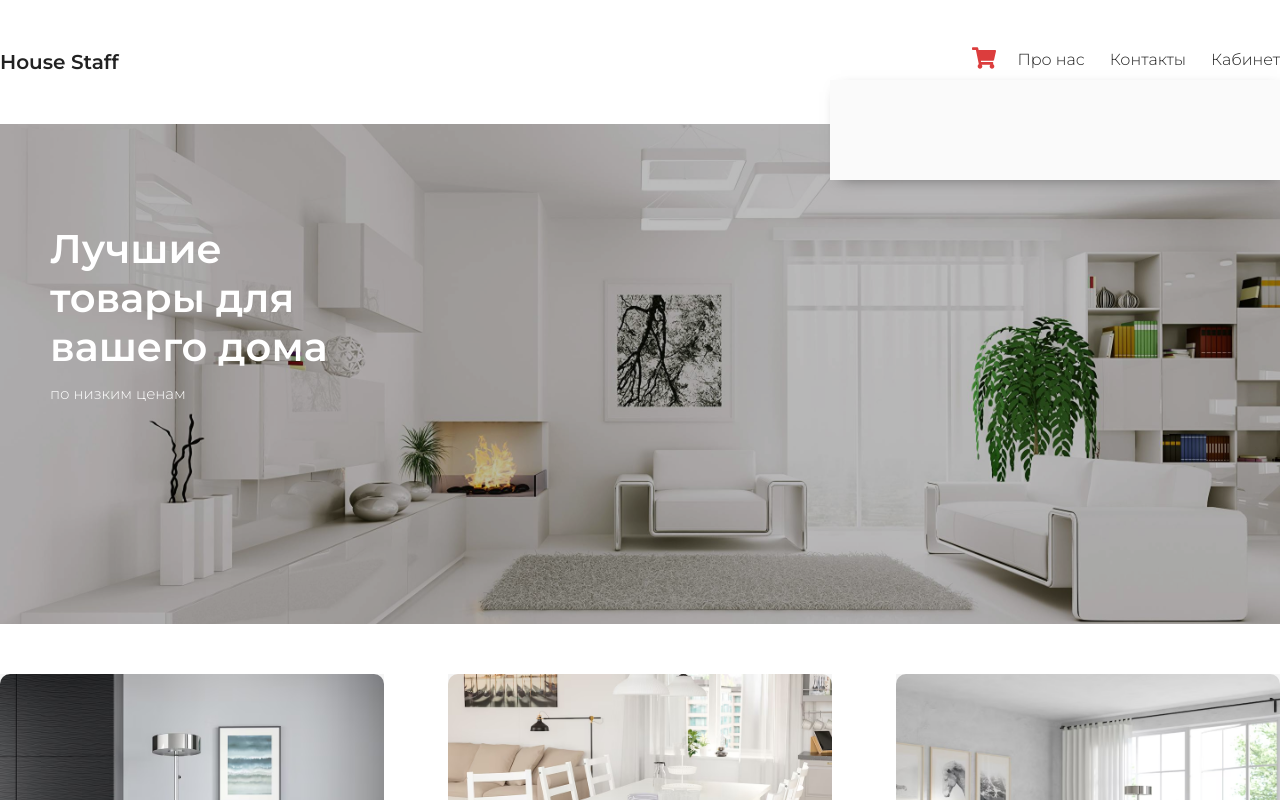
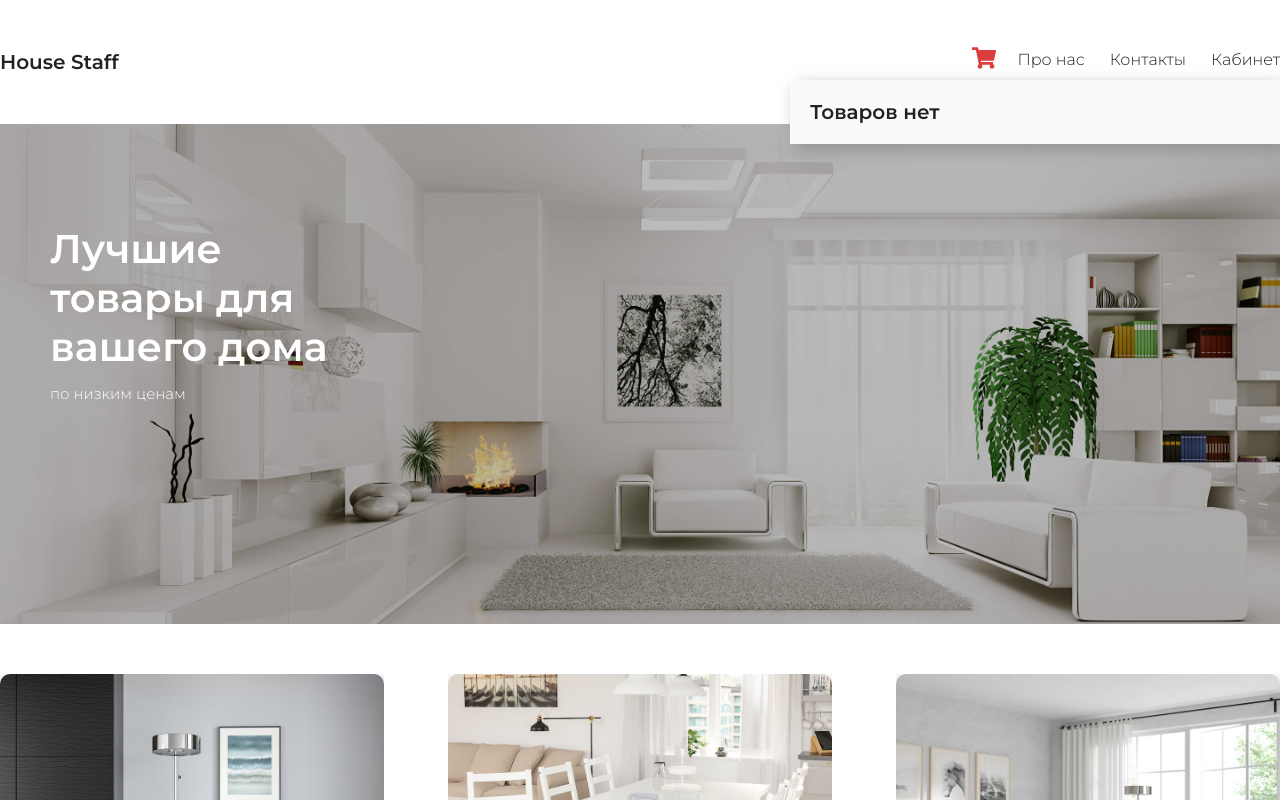
Before and after one commit to EmmaMaltseva/shop, a React (Create React App) app: page / in a window 1280 px wide. Both pictures are taken after a click on the icon 984 px from the left and 58 px from the top of the page. Shown: the top 800 px of the page. Built offline with nearby package versions, Linux system fonts and the light colour scheme.

Commit message:
добавление товара один раз

```diff
--- a/src/App.js
+++ b/src/App.js
@@ -65,7 +65,14 @@ class App extends React.Component {
   }
 
   addToOrder(item) {
-    this.setState({ orders: [...this.state.orders, item] })
+    let isInArray = false
+    this.state.orders.forEach(el => {
+      if(el.id === item.id)
+        isInArray = true
+    })
+
+    if (!isInArray)
+      this.setState({ orders: [...this.state.orders, item] })
   }
 }
 
--- a/src/components/Header.js
+++ b/src/components/Header.js
@@ -2,8 +2,26 @@ import React, { useState } from 'react'
 import { FaShoppingCart } from "react-icons/fa"
 import Order from './Order';
 
-export default function Header(props) { /*прописываем, что Header принимает propsы, тк это функция, а не класс */
-let [cartOpen, setCartOpen] = useState(false);
+const showOrders = (props) => {
+  return (
+    <div>
+      {props.orders.map(el => (
+        <Order key={el.id} item={el}/>
+      ))}
+    </div>
+  )
+}
+
+const showNothing = () => {
+  return (
+    <div className="empty-cart">
+      <h2>Товаров нет</h2>
+    </div>
+  )
+}
+
+export default function Header(props) { /*прописываем, что Header принимает propsы(чтобы к ним обращаться), тк это функция, а не класс */
+  let [cartOpen, setCartOpen] = useState(false);
 
   return (
     <header>
@@ -14,15 +32,15 @@ let [cartOpen, setCartOpen] = useState(false);
           <li>Контакты</li>
           <li>Кабинет</li>
         </ul>
-        <FaShoppingCart onClick={() => setCartOpen(cartOpen = !cartOpen)} className={`shop-cart-button ${cartOpen && 'active'}`}/> {/*добавляем класс active, если состояние cartOpen true*/}
+        <FaShoppingCart onClick={() => setCartOpen(cartOpen = !cartOpen)} className={`shop-cart-button ${cartOpen && 'active'}`}/>
+        {/*FaShopingCart - иконка от React. если cartOpen true, добавляем класс active*/}
 
         {cartOpen && (
           <div className='shop-cart'>
-            {props.orders.map(el => (
-              <Order key={el.id} item={el}/>
-            ))}
+            {props.orders.length > 0 ?
+              showOrders(props) : showNothing()}
           </div>
-        )} {/*Окно при нажатии на корзину */}
+        )} {/*если cartOpen true, появляется окно с выбранными товарами(item)*/}
 
       </div>
       <div className="presentation"></div>
--- a/src/components/Items.js
+++ b/src/components/Items.js
@@ -6,7 +6,9 @@ export class Items extends Component {
     return (
       <main>
         {this.props.items.map(el => (
-          <Item key={el.id} item={el} onAdd={this.props.onAdd}/> /*передаем метод onAdd из App.js в компонент Item */
+          <Item key={el.id} item={el} onAdd={this.props.onAdd}/>
+          /*передаем ключ элемента(чтобы не было ошибок),
+          сам элемент, метод onAdd из App.js в компонент Item */
         ))}
       </main>
     )
--- a/src/index.css
+++ b/src/index.css
@@ -56,23 +56,24 @@ header .shop-cart-button.active {
 }
 
 header .shop-cart {
-  position: absolute; /*позиционирование от шапки*/
+  position: absolute; /*позиционирование от шапки (header задали relative)*/
   top: 30px;
   right: 0;
   width: 450px;
-  min-height: 100px;
   background: #fafafa;
-  -webkit-box-shadow: 4px 5px 15px -7px #606060;
-  box-shadow: 4x 5px 15px -7px #606060;
+  -webkit-box-shadow: 6px 6px 15px 0px rgba(135,135,135,0.69);  /*box shadow generator*/
+  box-shadow: 6px 6px 15px 0px rgba(135,135,135,0.69);
   z-index: 1000;
+  padding: 20px;
+  padding-bottom: 0;
+}
+
+header .shop-cart .empty-cart h2 {
+  font-size: 20px;
+  margin-bottom: 20px;
 }
 
 header .shop-cart .item {
-  width: 100%;
-  padding: 20px;
-}
-
-header .shop-cart .item img{
   width: 100%;
   float: left;
   margin-bottom: 20px;
@@ -87,6 +88,11 @@ header .shop-cart .item img{
 header .shop-cart .item h2{
   font-size: 20px;
   margin-bottom: 10px;
+}
+
+header .shop-cart .item b {
+  color: #606060;
+  font-weight: 600;
 }
 
 header .presentation {
@@ -175,7 +181,7 @@ main .add-to-cart {
 }
 
 main .add-to-cart:hover {
-  transform: scale(1.5) translateY(-5px);
+  transform: scale(1.5) translateX(-5px) translateY(-5px);
 }
 
 footer {
```
Also changed, not shown: src/img/bg1jpg.jpg (deleted).
